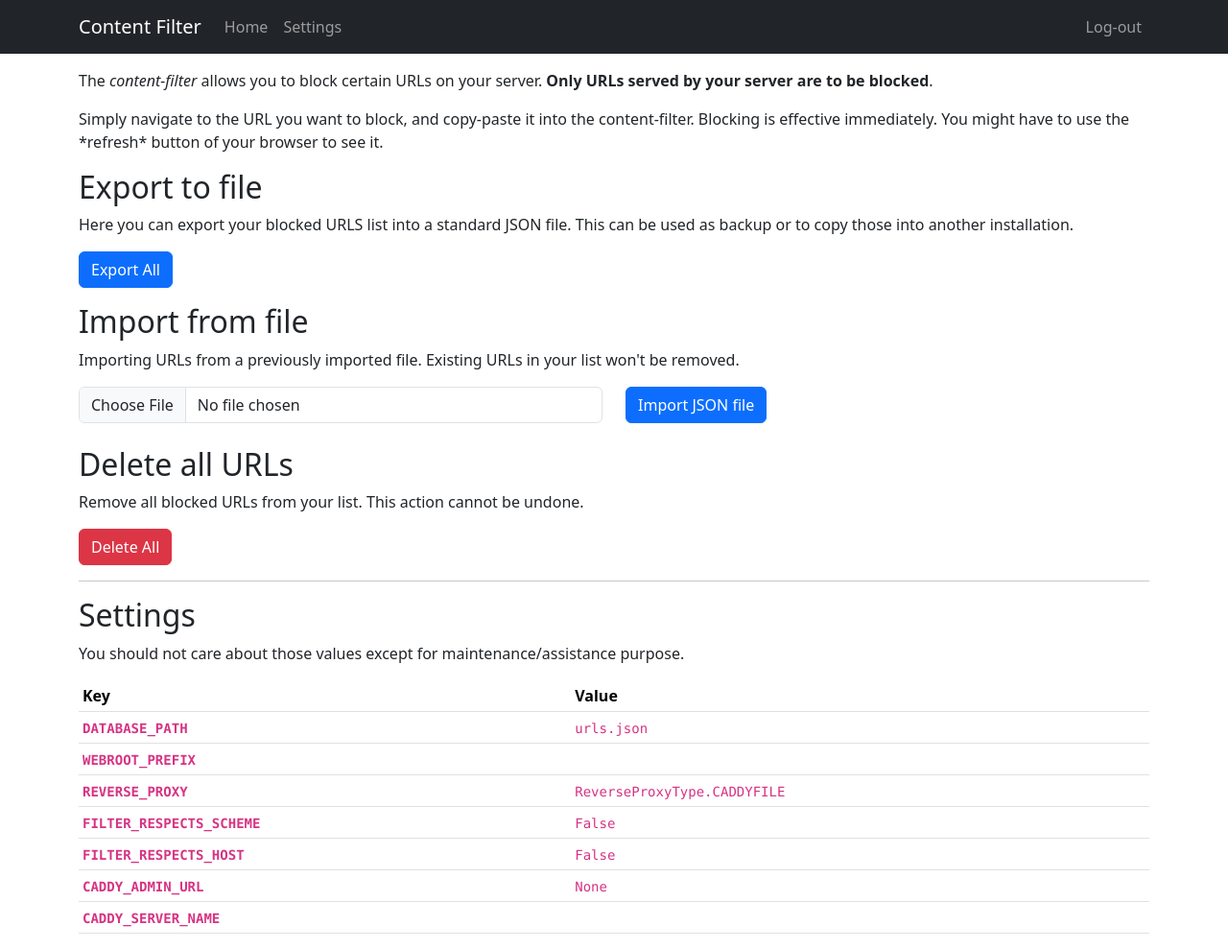
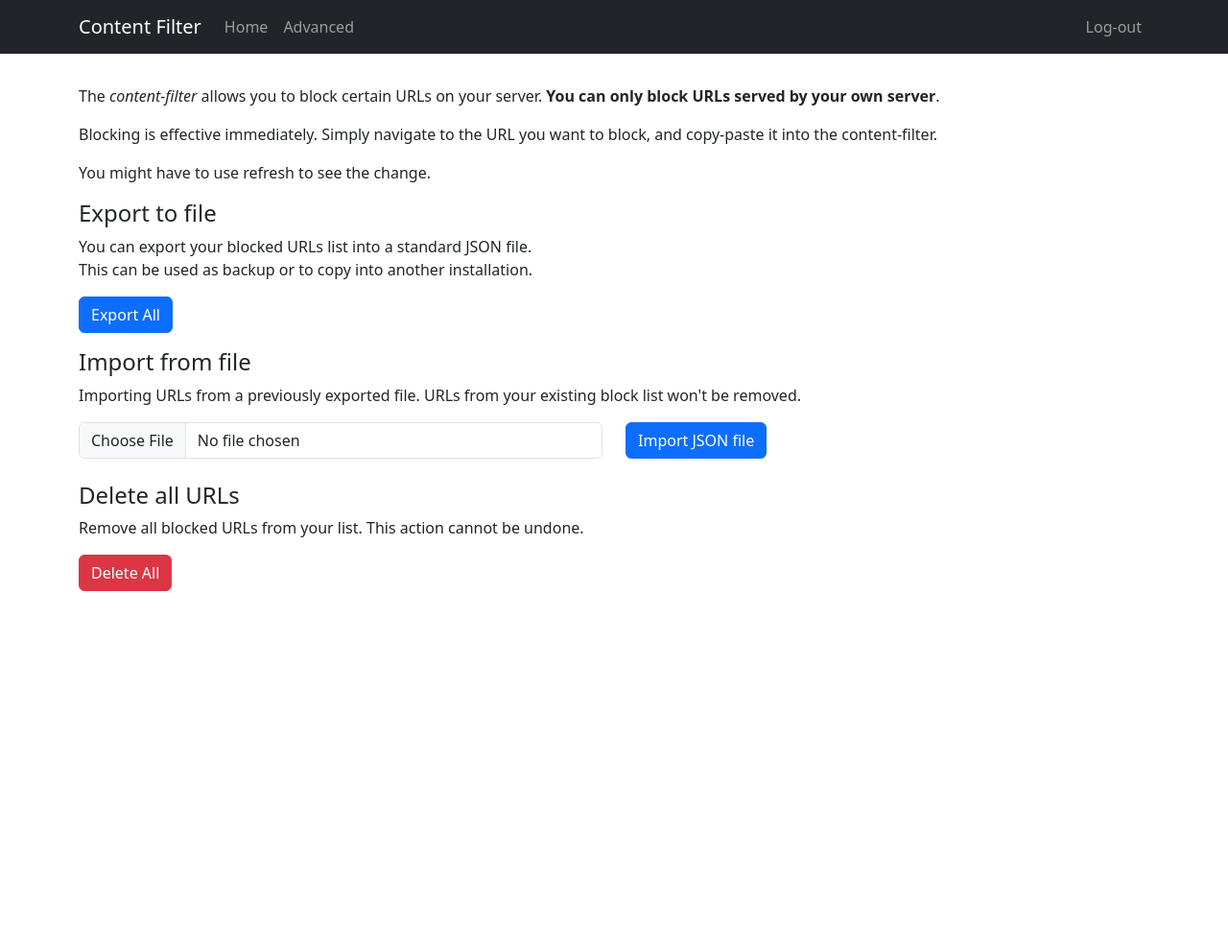
Before and after one commit to offspot/content-filter, a FastAPI app: template src/contentfilter/templates/settings.html in a window 1280 px wide. Shown: the whole page at 96% size. After the commit the page ends 616 px from the top, so only its background shows below. Run offline with FastAPI, Linux system fonts and the light colour scheme; the template is opened without the code that fills it, so the values that code supplies are empty; parts of the project's set-up code (start-up, migrations or seed data) failed here and were passed over; some libraries are stand-ins or nearby versions.

Commit message:
Slight UI improvements
- fixed some texts
- removed tech settings

```diff
--- a/src/contentfilter/templates/base.html
+++ b/src/contentfilter/templates/base.html
@@ -9,7 +9,7 @@
   <link rel="icon" type="image/svg+xml" href="{{ url_path_for('assets', path='logo.svg') }}" />
   <style type="text/css">
     main.container {
-      margin-top:  1em;
+      margin-top:  2em;
     }
   </style>
 </head>
@@ -30,7 +30,7 @@
       <div class="collapse navbar-collapse" id="navbar">
         <ul class="navbar-nav me-auto">
           <li class="nav-item"><a class="nav-link{% if page == 'home' %} active{% endif%}" {% if page == 'home' %}aria-current="page"{% endif%} href="{{ url_for('home') }}">Home</a></li>
-          <li class="nav-item"><a class="nav-link{% if page == 'settings' %} active{% endif%}" {% if page == 'settings' %}aria-current="page"{% endif%} href="{{ url_for('settings') }}">Settings</a></li>
+          <li class="nav-item"><a class="nav-link{% if page == 'settings' %} active{% endif%}" {% if page == 'settings' %}aria-current="page"{% endif%} href="{{ url_for('settings') }}">Advanced</a></li>
         </ul>
         <ul class="navbar-nav"><li><a class="nav-link" href="{{ url_for('logout') }}">Log-out</a></li></ul>
       </div>
--- a/src/contentfilter/templates/settings.html
+++ b/src/contentfilter/templates/settings.html
@@ -1,15 +1,17 @@
 {% extends "base.html" %}
 {% block content %}
 
-<p>The <em>content-filter</em> allows you to block certain URLs on your server. <strong>Only URLs served by your server are to be blocked</strong>.</p>
-<p>Simply navigate to the URL you want to block, and copy-paste it into the content-filter. Blocking is effective immediately. You might have to use the *refresh* button of your browser to see it.</p>
+<p>The <em>content-filter</em> allows you to block certain URLs on your server. <strong>You can only block URLs served by your own server</strong>.</p>
+<p>Blocking is effective immediately. Simply navigate to the URL you want to block, and copy-paste it into the content-filter.</p>
+<p>You might have to use refresh to see the change.</p>
 
-<h2>Export to file</h2>
-<p>Here you can export your blocked URLS list into a standard JSON file. This can be used as backup or to copy those into another installation.</p>
+<h4>Export to file</h4>
+<p>You can export your blocked URLs list into a standard JSON file.<br />
+This can be used as backup or to copy into another installation.</p>
 <p><a download href="{{ url_for('export_json') }}" class="btn btn-primary"><i class="bi-download" role="img"></i> Export All</a></p>
 
-<h2>Import from file</h2>
-<p>Importing URLs from a previously imported file. Existing URLs in your list won't be removed.</p>
+<h4>Import from file</h4>
+<p>Importing URLs from a previously exported file. URLs from your existing block list won't be removed.</p>
 <form method="POST" action="{{ url_for('import_json') }}" enctype="multipart/form-data" class="form row">
   <div class="col">
     <input type="file" class="form-control" name="file" />
@@ -19,45 +21,22 @@
   </div>
 </form>
 
-<h2 class="mt-4">Delete all URLs</h2>
+<h4 class="mt-4">Delete all URLs</h4>
 <p>Remove all blocked URLs from your list. This action cannot be undone.</p>
 <form method="POST" action="{{ url_for('remove_all_urls') }}" onsubmit="return confirm('Are you sure you want to delete all blocked URLs? This cannot be undone.');">
   <button type="submit" class="btn btn-danger"><i class="bi-trash" role="img"></i> Delete All</button>
 </form>
 
-<hr />
-
-<h2>Settings</h2>
-<p>You should not care about those values except for maintenance/assistance purpose.</p>
-<table class="table table-sm">
-  <thead><tr><th>Key</th><th>Value</th></tr></thead>
-  <tbody>
-    <tr>
-      <th><code>DATABASE_PATH</code></th>
-      <td><code>{{ conf.database_path }}</code></td>
-    </tr>
-    <tr>
-      <th><code>WEBROOT_PREFIX</code></th>
-      <td><code>{{ conf.webroot_prefix }}</code></td>
-    </tr>
-    <tr>
-      <th><code>REVERSE_PROXY</code></th>
-      <td><code>{{ conf.reverse_proxy_type }}</code></td>
-    </tr>
-    <tr>
-      <th><code>FILTER_RESPECTS_SCHEME</code></th>
-      <td><code>{{ conf.filter_respects_scheme }}</code></td>
-    </tr>
-    <tr>
-      <th><code>FILTER_RESPECTS_HOST</code></th>
-      <td><code>{{ conf.filter_respects_host }}</code></td>
-    </tr>
-      <th><code>CADDY_ADMIN_URL</code></th>
-      <td><code>{{ conf.caddy_api_endpoint }}</code></td>
-    </tr>
-      <th><code>CADDY_SERVER_NAME</code></th>
-      <td><code>{{ conf.caddy_server_name }}</code></td>
-    </tr>
-</dl>
+<!--
+DATABASE_PATH: {{ conf.database_path }}
+WEBROOT_PREFIX: {{ conf.webroot_prefix }}
+ASSETS_PATH: {{ conf.assets_path }}
+REVERSE_PROXY: {{ conf.reverse_proxy_type }}
+FILTER_RESPECTS_SCHEME: {{ conf.filter_respects_scheme }}
+FILTER_RESPECTS_HOST: {{ conf.filter_respects_host }}
+FILTER_KIWIX_TWEAK_DOMAIN: {{ conf.filter_kiwix_tweak_domain }}
+CADDY_ADMIN_URL: {{ conf.caddy_api_endpoint }}
+CADDY_SERVER_NAME: {{ conf.caddy_server_name }}
+-->
 
 {% endblock %}
```
Also changed, not shown: src/contentfilter/templates/list.html (+5 -4 lines), CHANGELOG.md.
